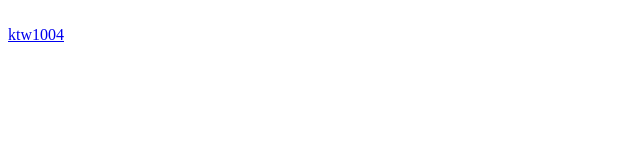
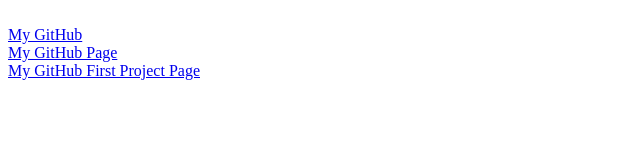
Before and after one commit to ktw1004/ktw1004.github.io, a plain HTML site: page index.html in a window 1280 px wide. Shown: the whole page, without its empty margins (0-640 px from the left). Drawn offline with Linux system fonts and the light colour scheme.

Commit message:
Update index.html

```diff
--- a/index.html
+++ b/index.html
@@ -4,7 +4,11 @@
 </head>
 <body>
 <br>
-<a href="https://ktw1004.github.io">ktw1004</a>
+  <a href="https://github.com/ktw1004">My GitHub</a>
+<br>
+  <a href="https://ktw1004.github.io">My GitHub Page</a>
+<br>
+  <a href="https://ktw1004.github.io/first">My GitHub First Project Page</a>
 <br>
 </body>
 </html>
```
